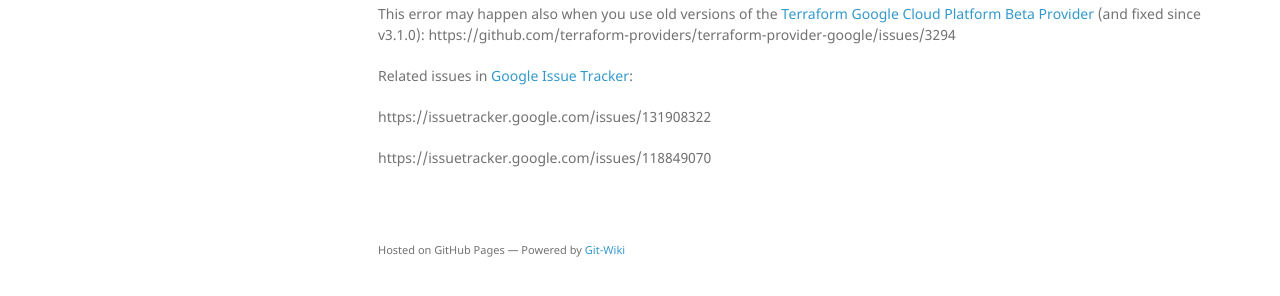
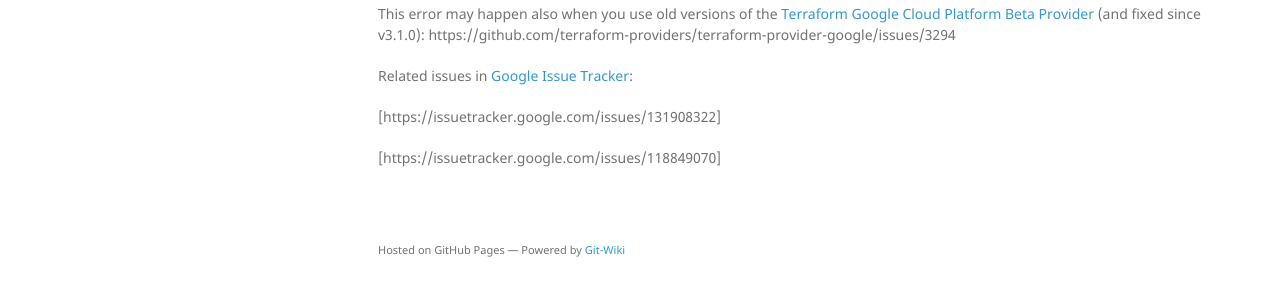
Before and after one commit to hfiel/hfiel.github.io, a Jekyll site: the page built from wiki/gcp/vpc-peering-update-force.md, in a window 1280 px wide. Shown: the part 562-858 px from the top of the page. Built offline with Jekyll 4.4.1, drawn with Linux system fonts in a browser that asks for light colours; nearby versions of some CDN libraries; our own code applies the rules of GitHub Pages for plain Markdown files.

```diff
--- a/wiki/gcp/vpc-peering-update-force.md
+++ b/wiki/gcp/vpc-peering-update-force.md
@@ -22,6 +22,6 @@ https://github.com/terraform-providers/terraform-provider-google/issues/3294
 
 Related issues in [Google Issue Tracker](https://issuetracker.google.com):
 
-https://issuetracker.google.com/issues/131908322
+[https://issuetracker.google.com/issues/131908322]
 
-https://issuetracker.google.com/issues/118849070
+[https://issuetracker.google.com/issues/118849070]
```
